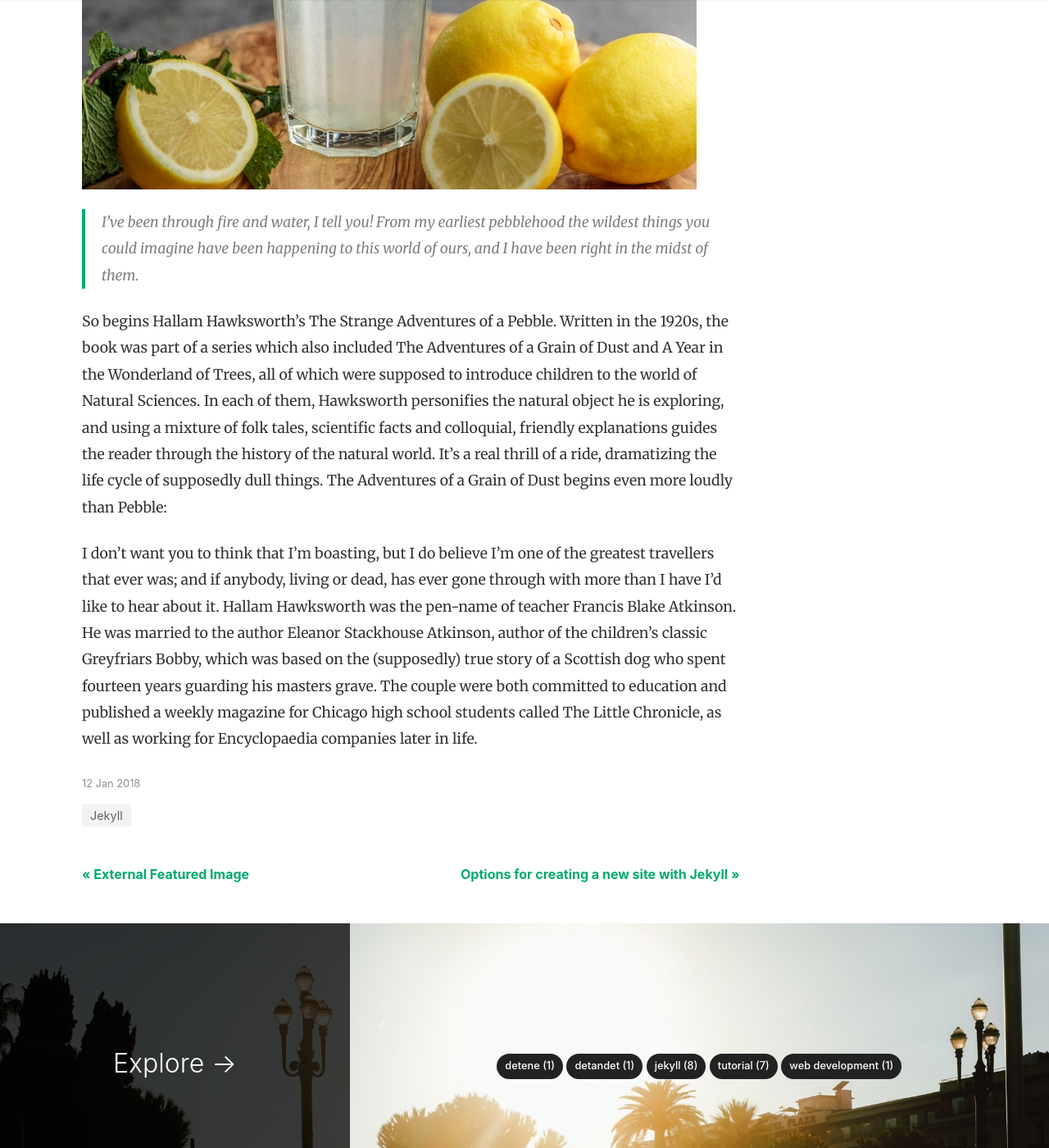
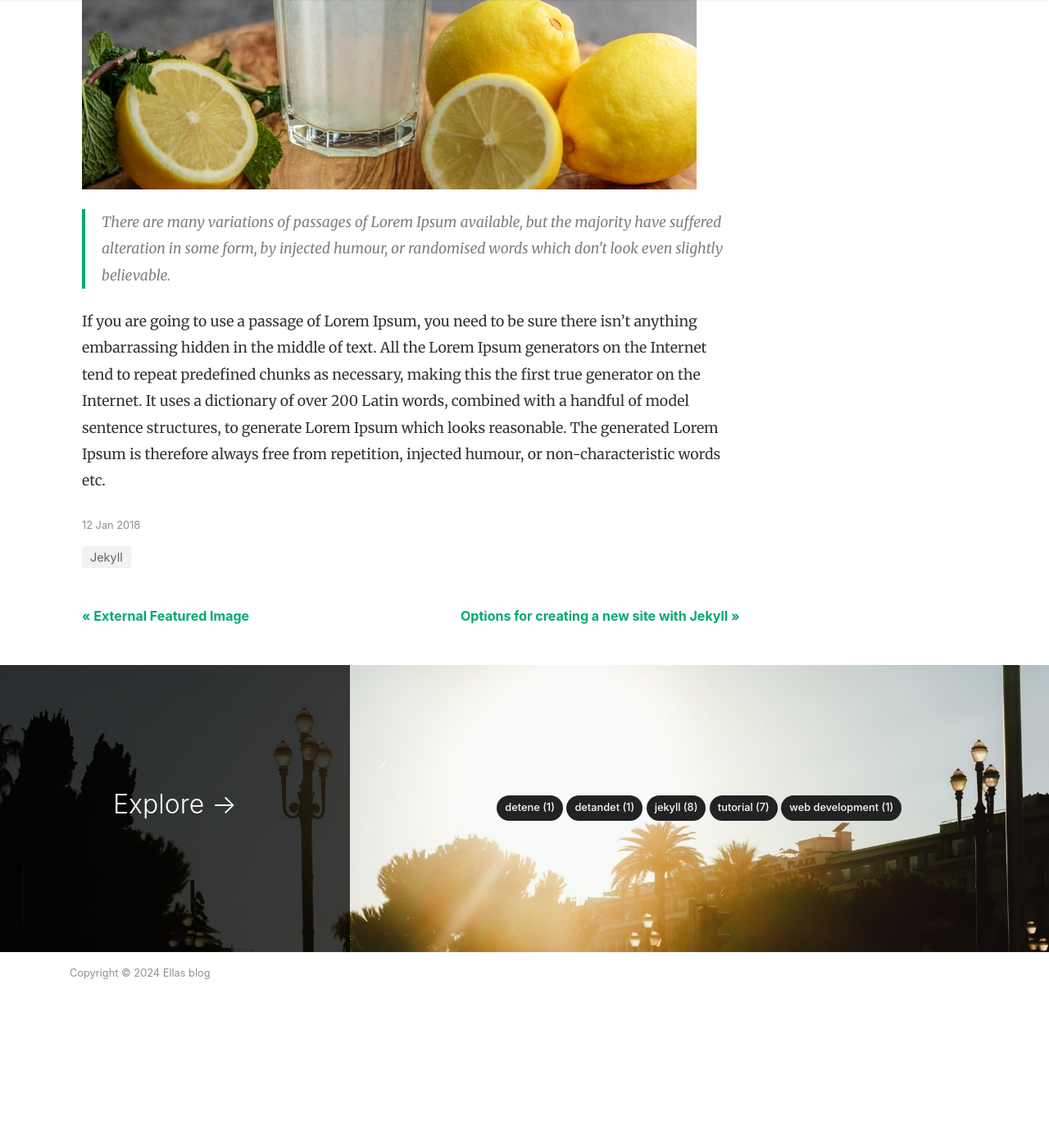
Before and after one commit to ella-dahl/blog, a Jekyll site: the page built from _posts/2018-01-12-never-stopped-worrying-never-loved-bomb.md, in a window 1280 px wide and 1400 px high, scrolled down 732 px. Shown: the whole window at 82% size. Built offline with Jekyll 4.4.1, drawn with Linux system fonts in a browser that asks for light colours; nearby versions of some CDN libraries; after the commit the page ends 2002 px from its top, so only the background shows below that; some of the changed text lies outside the part shown.

Commit message:
Update 2018-01-12-never-stopped-worrying-never-loved-bomb.md

```diff
--- a/_posts/2018-01-12-never-stopped-worrying-never-loved-bomb.md
+++ b/_posts/2018-01-12-never-stopped-worrying-never-loved-bomb.md
@@ -1,13 +1,10 @@
 ---
 layout: post
 title:  "Never stopped worrying or loving the bomb"
-author: sal
+author: ella
 categories: [ Jekyll ]
 image: assets/images/14.jpg
 ---
-> I’ve been through fire and water, I tell you! From my earliest pebblehood the wildest things you could imagine have been happening to this world of ours, and I have been right in the midst of them.
+> There are many variations of passages of Lorem Ipsum available, but the majority have suffered alteration in some form, by injected humour, or randomised words which don't look even slightly believable.
 
-So begins Hallam Hawksworth’s The Strange Adventures of a Pebble. Written in the 1920s, the book was part of a series which also included The Adventures of a Grain of Dust and A Year in the Wonderland of Trees, all of which were supposed to introduce children to the world of Natural Sciences. In each of them, Hawksworth personifies the natural object he is exploring, and using a mixture of folk tales, scientific facts and colloquial, friendly explanations guides the reader through the history of the natural world. It’s a real thrill of a ride, dramatizing the life cycle of supposedly dull things. The Adventures of a Grain of Dust begins even more loudly than Pebble:
-
-I don’t want you to think that I’m boasting, but I do believe I’m one of the greatest travellers that ever was; and if anybody, living or dead, has ever gone through with more than I have I’d like to hear about it.
-Hallam Hawksworth was the pen-name of teacher Francis Blake Atkinson. He was married to the author Eleanor Stackhouse Atkinson, author of the children’s classic Greyfriars Bobby, which was based on the (supposedly) true story of a Scottish dog who spent fourteen years guarding his masters grave. The couple were both committed to education and published a weekly magazine for Chicago high school students called The Little Chronicle, as well as working for Encyclopaedia companies later in life.
+If you are going to use a passage of Lorem Ipsum, you need to be sure there isn't anything embarrassing hidden in the middle of text. All the Lorem Ipsum generators on the Internet tend to repeat predefined chunks as necessary, making this the first true generator on the Internet. It uses a dictionary of over 200 Latin words, combined with a handful of model sentence structures, to generate Lorem Ipsum which looks reasonable. The generated Lorem Ipsum is therefore always free from repetition, injected humour, or non-characteristic words etc.
```
